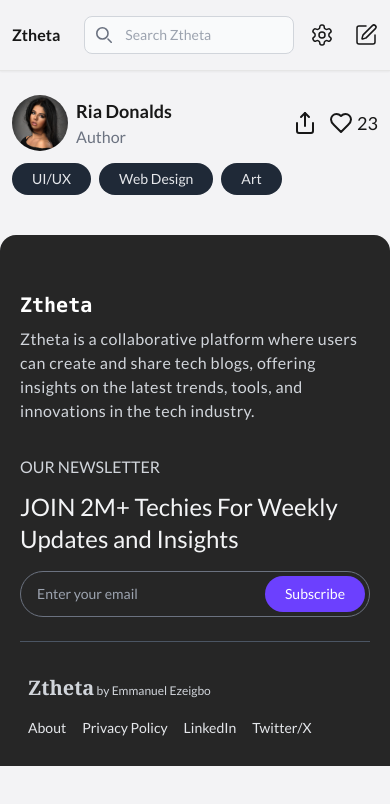
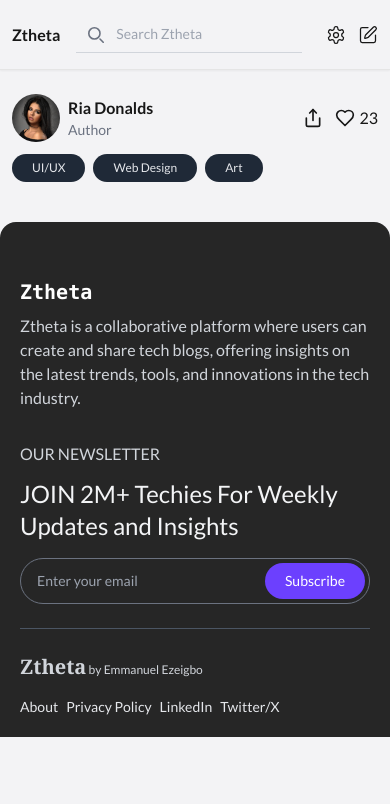
Before and after one commit to ezeigboemmanuel/SyntaxVerse, a Next.js app: page /blog/1 in a window 390 px wide. Shown: the top 804 px of the page. Built offline with nearby package versions, Linux system fonts and the light colour scheme.

Commit message:
update: better mobile optimization

```diff
--- a/app/blog/[blogId]/page.tsx
+++ b/app/blog/[blogId]/page.tsx
@@ -7,29 +7,29 @@
   return (
     <div className="pt-6">
       {/* Left side */}
-      <div>
+      <div className="max-w-5xl mx-auto">
         <div className="flex flex-col space-y-3">
           <div className="flex justify-between space-x-2">
             <div className="flex items-center space-x-2">
               <Image
                 src={AuthorImg}
                 alt="profile_img"
-                className="h-14 w-14 rounded-full"
+                className="h-12 w-12 rounded-full"
               />
               <div>
                 {/* should go to user page */}
-                <p className="font-semibold text-lg hover:underline">
+                <p className="font-semibold hover:underline md:text-lg">
                   Ria Donalds
                 </p>
-                <p className="text-gray-500">Author</p>
+                <p className="text-gray-500 text-sm md:text-base">Author</p>
               </div>
             </div>
 
-            <div className="flex space-x-3 items-center">
-              <Share />
+            <div className="flex space-x-3 md:space-x-5 items-center">
+              <Share className="h-5 w-5" />
               <div className="flex space-x-1 items-center">
-                <Heart />
-                <p className="text-lg">23</p>
+                <Heart className="h-5 w-5" />
+                <p>23</p>
               </div>
             </div>
           </div>
@@ -37,11 +37,19 @@
             {tags.map((tag) => (
               <div
                 key={tag}
-                className="mr-2 bg-gray-800 text-gray-200 text-sm inline-flex items-center px-5 py-1.5 rounded-full"
+                className="mr-2 bg-gray-800 text-gray-200 text-xs md:text-sm inline-flex items-center px-5 py-1.5 rounded-full"
               >
                 {tag}
               </div>
             ))}
+          </div>
+        </div>
+
+        {/* Content */}
+
+        <div>
+          <div>
+            <h1></h1>
           </div>
         </div>
       </div>
--- a/components/BackToTopBtn.tsx
+++ b/components/BackToTopBtn.tsx
@@ -33,7 +33,7 @@
   return (
     <button
       onClick={scrollToTop}
-      className={`fixed bottom-5 right-5 p-3 bg-white/50 border border-gray-600 text-black rounded-full shadow-lg hover:bg-white transition-opacity duration-300 ${
+      className={`fixed bottom-5 right-5 p-2 md:p-3 bg-white/50 border border-gray-600 text-black rounded-full shadow-lg hover:bg-white transition-opacity duration-300 ${
         showButton ? 'opacity-100' : 'opacity-0 pointer-events-none'
       }`}
       aria-label="Back to top"
--- a/components/BlogList.tsx
+++ b/components/BlogList.tsx
@@ -35,7 +35,7 @@
               <Image src={blog.image} alt="blog_img" className="rounded-xl object-cover object-center h-80" />
             </div>
 
-            <div className="uppercase text-gray-600 flex justify-between items-center text-xs md:text-sm mb-2 md:mb-4 mt-4 px-2">
+            <div className="uppercase text-gray-600 flex justify-between items-center text-xs md:text-sm  md:mb-4 mt-4 px-2">
               <div
                 className="mr-2 mb-2 rounded-full border border-gray-600 hover:bg-transparent
              text-gray-600 hover:text-gray-600 cursor-default text-xs md:text-sm px-5 py-1.5"
--- a/components/Featured.tsx
+++ b/components/Featured.tsx
@@ -6,8 +6,8 @@
 const Featured = () => {
   return (
     <div className="mt-6 mb-6 md:mt-10 md:mb-10 bg-[#FCFCFE] rounded-xl group flex flex-col md:flex-row cursor-pointer">
-      <div className="w-full h-[450px]">
-        <Image src={FeaturedImg} alt="featured Image" className="rounded-t-xl md:rounded-l-xl md:rounded-tr-none object-cover object-center h-[450px]"/>
+      <div className="w-full md:h-[450px]">
+        <Image src={FeaturedImg} alt="featured Image" className="rounded-t-xl md:rounded-l-xl md:rounded-tr-none object-cover object-center max-h-[380px] md:max-h-[450px]"/>
       </div>
       <div className="p-3 md:p-10 flex flex-col md:min-h-[450px]">
         <div className="uppercase text-gray-600 flex justify-between text-sm md:text-base mb-2 md:mb-4">
@@ -18,13 +18,12 @@
           The Essential Guide to Web Development: Building the Digital World
         </h1>
         <div className="flex-grow">
-          <Button
-            variant="outline"
+          <div
             className="mr-2 mb-2 rounded-full border border-gray-600 hover:bg-transparent
-             text-gray-600 hover:text-gray-600 cursor-default"
+             text-gray-600 hover:text-gray-600 cursor-default px-5 py-1.5 inline-flex text-sm md:text-base"
           >
             Web Development
-          </Button>
+          </div>
         </div>
 
         <div className="flex text-gray-600 mt-4 items-center text-sm md:text-base">
--- a/components/Footer.tsx
+++ b/components/Footer.tsx
@@ -7,7 +7,7 @@
       <div className="flex flex-col md:flex-row md:space-x-28 lg:space-x-52 md:justify-between">
         <div className="mb-8 basis-1/2">
           <p className="font-bold text-xl text-white font-mono mb-2">Ztheta</p>
-          <p className="tracking-wide">
+          <p>
             Ztheta is a collaborative platform where users can create and share
             tech blogs, offering insights on the latest trends, tools, and
             innovations in the tech industry.
@@ -45,7 +45,7 @@
 
       <hr className="mt-6 mb-6 border-gray-600" />
 
-      <div className="w-full max-w-screen-xl mx-auto p-2">
+      <div className="w-full max-w-screen-xl mx-auto">
         <div className="sm:flex sm:items-center sm:justify-between">
           <div className="mb-4">
             <Link
@@ -71,7 +71,7 @@
             <li>
               <Link
                 href="/"
-                className="hover:underline font-[500] me-4 md:me-6"
+                className="hover:underline font-[500] me-2 md:me-6"
               >
                 About
               </Link>
@@ -79,7 +79,7 @@
             <li>
               <Link
                 href="/privacy-policy"
-                className="hover:underline font-[500] me-4 md:me-6"
+                className="hover:underline font-[500] me-2 md:me-6"
               >
                 Privacy Policy
               </Link>
@@ -88,7 +88,7 @@
               <Link
                 href="https://www.linkedin.com/in/ezeigbo-emmanuel-88393a202/"
                 target="_blank"
-                className="hover:underline font-[500] me-4 md:me-6"
+                className="hover:underline font-[500] me-2 md:me-6"
               >
                 LinkedIn
               </Link>
@@ -97,7 +97,7 @@
               <Link
                 href="https://x.com/zgbocode"
                 target="_blank"
-                className="hover:underline font-[500] me-4 md:me-6"
+                className="hover:underline font-[500] me-2 md:me-6"
               >
                 Twitter/X
               </Link>
--- a/components/Navbar.tsx
+++ b/components/Navbar.tsx
@@ -31,18 +31,30 @@
       </div>
 
       <section className="flex justify-between">
-        <div className="flex items-center space-x-3 md:space-x-7">
-          <div className="">
+        <div className="flex items-center space-x-2 md:space-x-4">
+          <div className="hidden md:flex space-x-4 w-full text-gray-800">
             <Link href="/dashboard">
-              <p className="hidden md:inline-block hover:underline">
+              <p className="hidden md:inline-block hover:underline ml-3">
                 Dashboard
               </p>
             </Link>
-            <DropdownMenu>
+            <Link href="/dashboard">
+              <p className="hidden md:inline-block hover:underline">
+                Profile
+              </p>
+            </Link>
+            <Link href="/dashboard">
+              <p className="hidden md:inline-block hover:underline text-nowrap">
+                Log out
+              </p>
+            </Link>
+
+          </div>
+          <DropdownMenu>
               <DropdownMenuTrigger>
-                <Settings className="stroke-[1.5] md:hidden mt-1.5" />
+                <Settings className="stroke-[1.5] md:hidden h-5 w-5" />
               </DropdownMenuTrigger>
-              <DropdownMenuContent>
+              <DropdownMenuContent className="text-gray-900 bg-[#FCFCFE]">
                 <DropdownMenuLabel>My Account</DropdownMenuLabel>
                 <DropdownMenuSeparator />
                 <DropdownMenuItem>
@@ -59,14 +71,13 @@
                 </DropdownMenuItem>
               </DropdownMenuContent>
             </DropdownMenu>
-          </div>
           <div>
             <Button className="rounded-full hidden md:flex">
               Sign in to write{" "}
               <SquarePen className="ml-2 stroke-[1.5] w-5 h-5" />
             </Button>
 
-            <SquarePen className="ml-2 stroke-[1.5] md:hidden" />
+            <SquarePen className="ml-1 stroke-[1.5] md:hidden h-5 w-5" />
           </div>
         </div>
       </section>
--- a/components/Searchbar.tsx
+++ b/components/Searchbar.tsx
@@ -2,7 +2,7 @@
 
 const Searchbar = () => {
   return (
-    <div className="w-full mx-auto pl-3 md:pl-8">
+    <div className="w-full mx-auto pl-1 md:pl-8">
       <form className="w-full">
         <div className="w-full flex justify-center items-center space-x-2">
           <div className="relative w-full mr-4">
@@ -26,7 +26,7 @@
             <input
               type="search"
               id="default-search"
-              className="block w-full max-w-[500px] px-3 py-2 ps-10 text-sm text-gray-900 border border-gray-300 rounded-lg bg-gray-50 dark:bg-gray-700 dark:border-gray-600 dark:placeholder-gray-400 dark:text-white"
+              className="block w-full max-w-[500px] px-3 py-2 ps-10 text-sm text-gray-900 border-gray-300 border-b bg-transparent"
               placeholder="Search Ztheta"
             />
           </div>
--- a/components/Tags.tsx
+++ b/components/Tags.tsx
@@ -14,7 +14,7 @@
     <div className="pt-4">
       <div>
         {tags.map((tag) => (
-          <Button key={tag} variant="outline" className="mr-2 mb-2 rounded-full border border-gray-600 text-gray-600 hover:bg-[#6C40FE] hover:text-white hover:border-white">{tag}</Button>
+          <div key={tag} className="mr-2 mb-2 px-5 py-1.5 inline-flex text-xs md:text-base rounded-full border border-gray-600 text-gray-600 hover:bg-[#6C40FE] hover:text-white hover:border-white">{tag}</div>
         ))}
       </div>
     </div>
```
